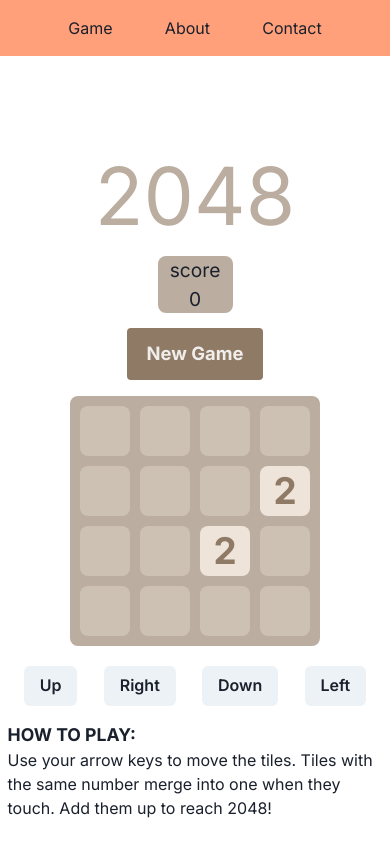
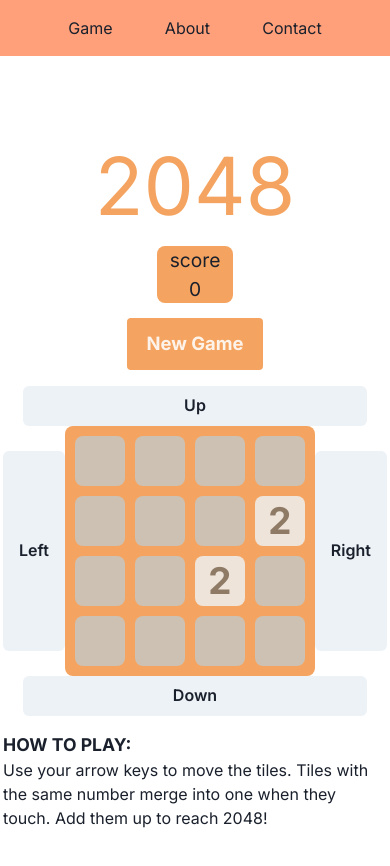
Before and after one commit to lavkush-maurya/my-game-2048, a Next.js app: page /game in a window 390 px wide. Shown: the top 866 px of the page. Built offline with nearby package versions, Linux system fonts and the light colour scheme.

Commit message:
mobile view bottun location change

```diff
--- a/src/app/(pages)/game/index.css
+++ b/src/app/(pages)/game/index.css
@@ -34,7 +34,7 @@
 .board {
   position: relative;
   align-self: center !important;
-  background-color: #bbada0;
+  background-color: sandybrown;
   width: 450px;
   height: 450px;
   border-radius: 8px;
@@ -79,11 +79,11 @@
 
 .title {
   font-size: 5rem;
-  color: #bbada0;
+  color: sandybrown;
 }
 
 .score {
-  background-color: #bbada0;
+  background-color: sandybrown;
   min-width: 20%;
   display: flex;
   flex-direction: column;
@@ -137,7 +137,7 @@
 }
 
 .button {
-  background-color: #8f7a66;
+  background-color: sandybrown;
   padding: 0.75rem 1.25rem;
   font-weight: 700;
   font-size: 1.15rem;
--- a/src/app/(pages)/game/page.js
+++ b/src/app/(pages)/game/page.js
@@ -79,14 +79,52 @@ function Game() {
           <button className="button button-ng" onClick={newGame}>
             New Game
           </button>
+          {isMobile ? (
+            <Button margin={"0 20px"} onClick={() => handleButtonClick("up")}>
+              Up
+            </Button>
+          ) : (
+            ""
+          )}
+          <Flex alignItems={"center"}>
+            {isMobile ? (
+              <Button
+                height={"200px"}
+                onClick={() => handleButtonClick("left")}
+              >
+                Left
+              </Button>
+            ) : (
+              ""
+            )}
             <BoardComponent
               boardState={Board}
               gameOverState={GameOver}
               score={Score}
               newGameButtonHandler={newGame}
             />
+            {isMobile ? (
+              <Button
+                height={"200px"}
+                onClick={() => handleButtonClick("right")}
+              >
+                Right
+              </Button>
+            ) : (
+              ""
+            )}
+          </Flex>
+
+          {isMobile ? (
+            <Button margin={"0 20px"} onClick={() => handleButtonClick("down")}>
+              Down
+            </Button>
+          ) : (
+            ""
+          )}
+
           {/* mobile view */}
-          {isMobile ? (
+          {/* {isMobile ? (
             <Flex marginTop="20px" justifyContent={"space-evenly"}>
               <Button
                 marginRight="10px"
@@ -110,7 +148,7 @@ function Game() {
             </Flex>
           ) : (
             ""
-          )}
+          )} */}
           {/* mobile view */}
 
           <p className="htp">
```
Lines whose indentation alone changed are shown as unchanged.
